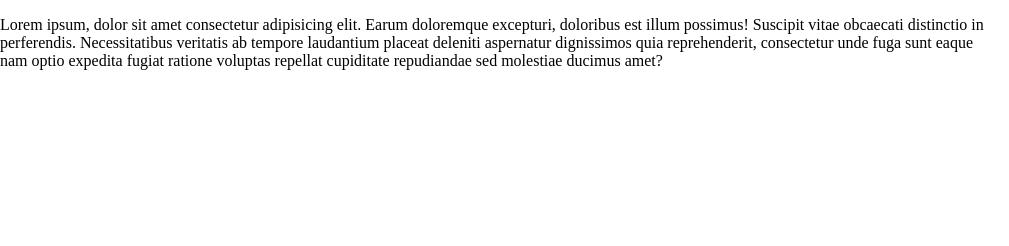
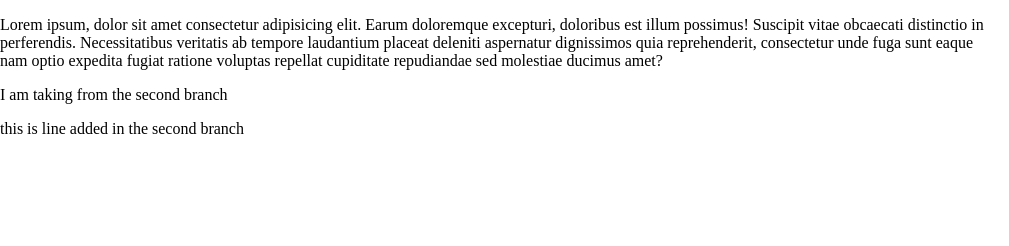
Before and after one commit to irahulbiswas/Module3.2, a plain HTML site: page index.html in a window 1280 px wide. Shown: the full height of the page, 0-1009 px from the left. Drawn offline with Linux system fonts and the light colour scheme; grey boxes are pictures that could not be loaded.

Commit message:
adding code in my second branch

```diff
--- a/index.html
+++ b/index.html
@@ -22,6 +22,8 @@
     <div>
         <img src="mine1.JPG" alt="nothing to show">
         <p>Lorem ipsum, dolor sit amet consectetur adipisicing elit. Earum doloremque excepturi, doloribus est illum possimus! Suscipit vitae obcaecati distinctio in perferendis. Necessitatibus veritatis ab tempore laudantium placeat deleniti aspernatur dignissimos quia reprehenderit, consectetur unde fuga sunt eaque nam optio expedita fugiat ratione voluptas repellat cupiditate repudiandae sed molestiae ducimus amet?</p>
+        <p>I am taking from the second branch</p>
+        <p>this is line added in the second branch</p>
     </div>
 </body>
 </html>
```
